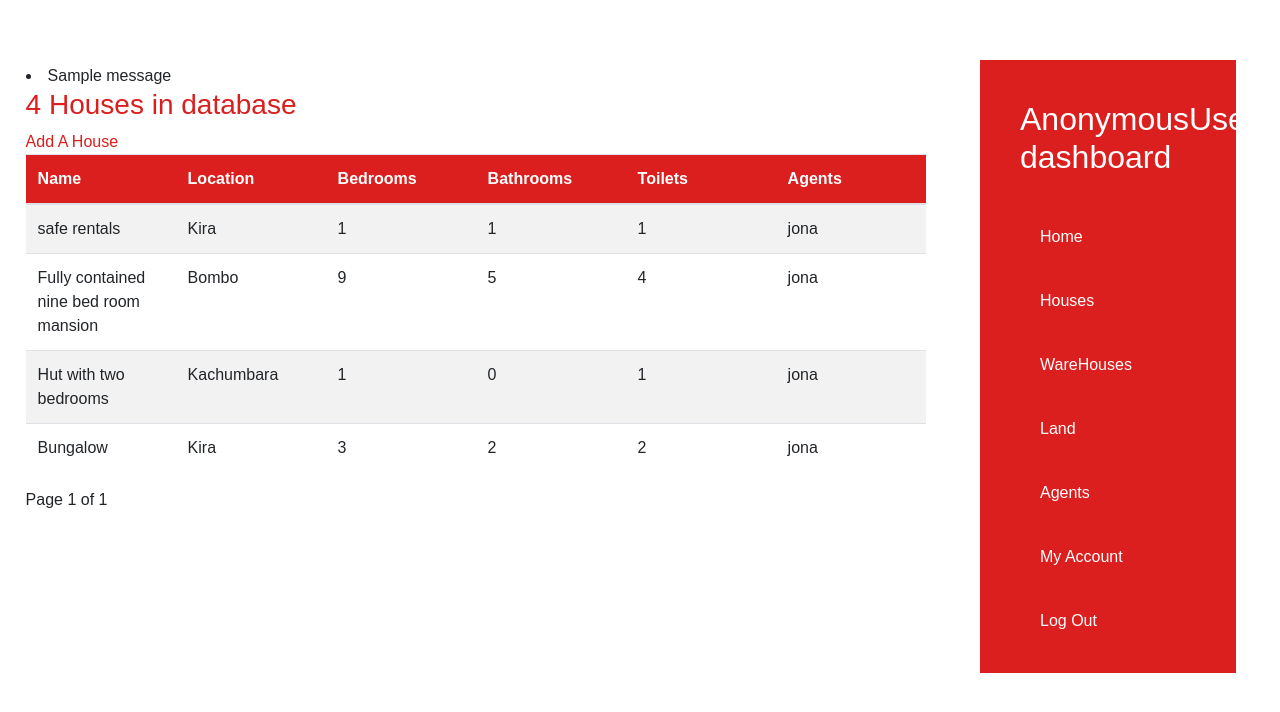
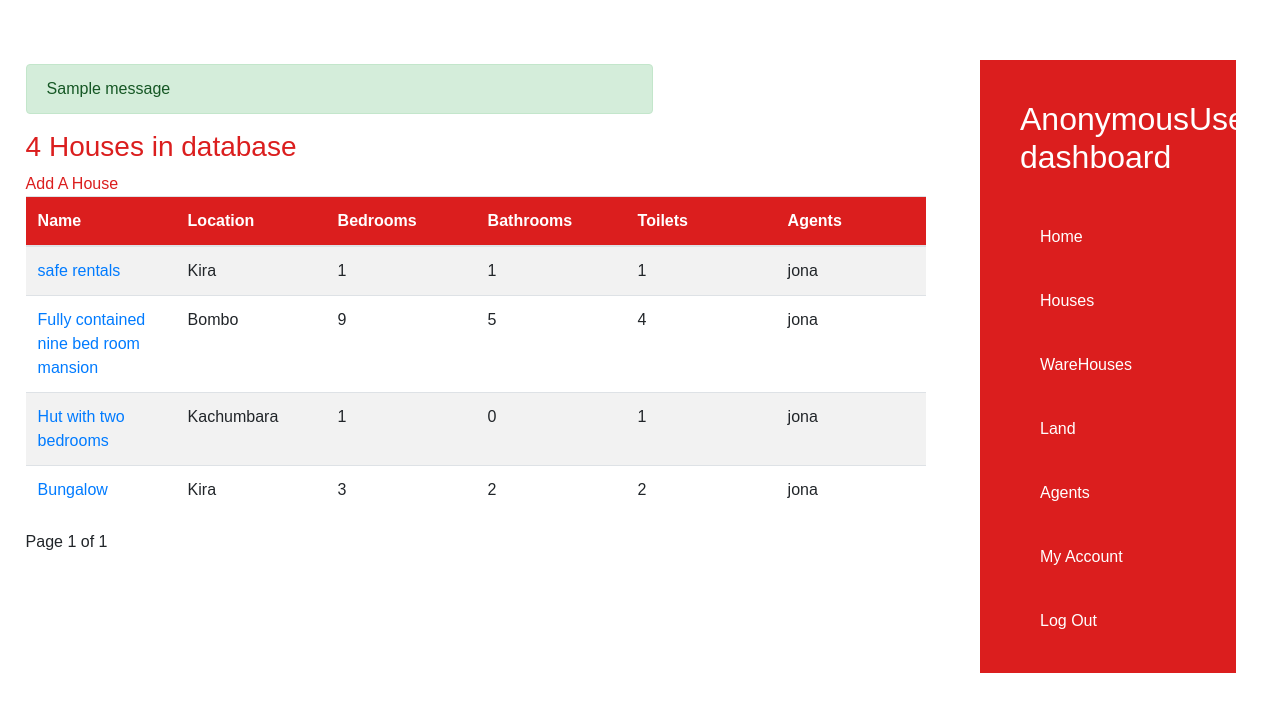
Before and after one commit to jod35/housing-django--project, a Django app: page /houses/ in a window 1280 px wide. Shown: the top 712 px of the page. Run offline with Django 3.2, Linux system fonts and the light colour scheme; data comes from the database, SQL or seed files in the repository; both versions use the stored data as it was after the commit; tables that the repository leaves empty hold one stand-in row (values such as "Sample post"); one stand-in notice (Sample message) is shown; some libraries are stand-ins or nearby versions.

Commit message:
working in the update view for house info

```diff
--- a/properties/static/properties/css/main.css
+++ b/properties/static/properties/css/main.css
@@ -699,3 +699,10 @@ input[type="submit"] {
 .table td{
   width: 150px;
 }
+li{
+  list-style-type:none ;
+}
+.message{
+  width: 50%;
+  list-style-type: none;
+}
--- a/properties/templates/properties/houses.html
+++ b/properties/templates/properties/houses.html
@@ -4,7 +4,7 @@
 {% if messages %}
 
     {% for message in messages %}
-        <li>{{message}}</li>
+        <li class="alert alert-{{message.tags}} message">{{message}}</li>
     {% endfor %}
 
 {% endif %}
@@ -28,7 +28,7 @@
             {% for house in houses %}
             <tr>
 
-                <td>{{ house.name }}</td>
+                <td><a href="/update/{{house.id}}">{{ house.name }}</a></td>
                 <td>{{house.location}}</td>
                 <td>{{house.bedrooms}}</td>
                 <td>{{house.bathrooms}}</td>
--- a/properties/urls.py
+++ b/properties/urls.py
@@ -29,4 +29,7 @@ urlpatterns = [
     path('register_agent', views.create_agent, name='create_agent'),
 
     path('houses/',views.HouseListView.as_view(),name='houses'),
+
+
+    path('update/<int:id>/',views.UpdateView.as_view(),name='house_update'),
 ]
--- a/properties/views.py
+++ b/properties/views.py
@@ -4,7 +4,7 @@ from django.contrib import messages
 from django.contrib.auth.models import User
 from django.contrib.auth.decorators import login_required
 from .forms import HouseCreationForm
-from django.views.generic import ListView
+from django.views.generic import ListView,DetailView,UpdateView
 
 
 def index(request):
@@ -29,6 +29,19 @@ class HouseListView(ListView):
     context_object_name='houses'
     template_name='properties/houses.html'
     paginate_by=20
+
+
+
+class HouseUpdateView(UpdateView):
+    model = House
+
+    template_name = "properties/house_update.html"
+    success_url='properties:houses'
+
+    def get_queryset(self,id):
+        queryset = House.objects.get(id=id) # TODO
+        return queryset
+
 
 
 @login_required
```
Also changed, not shown: properties/templates/properties/houseupdate.html (added, +12 -0 lines), db.sqlite3, 1 other file.
